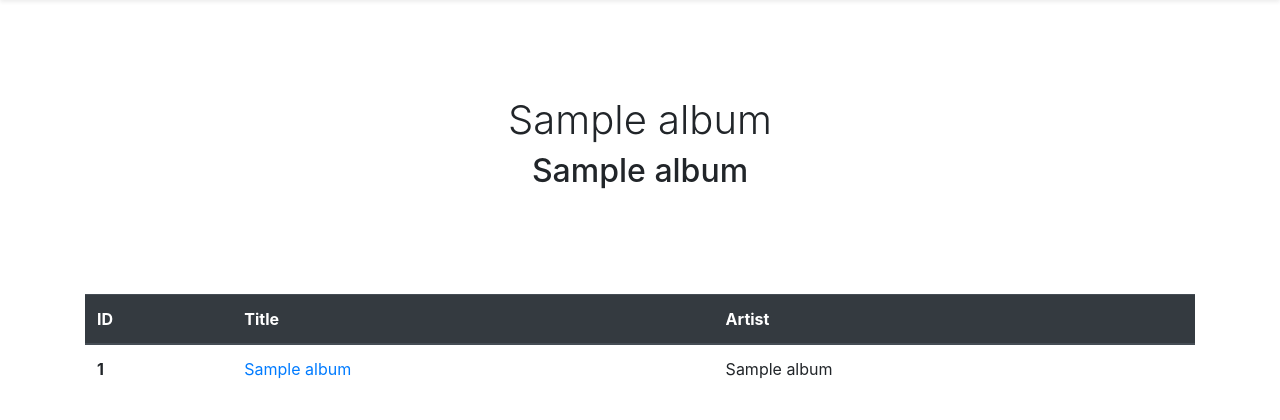
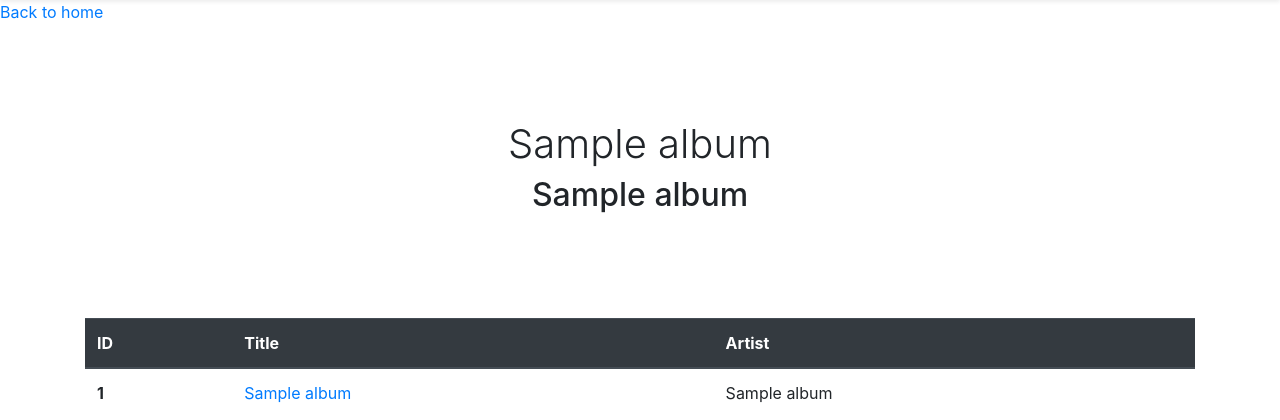
Before and after one commit to bhsuarez/vinyls, a Flask app: template app/templates/albumview2.html in a window 1280 px wide. Shown: the part 56-476 px from the top of the page. Run offline with Flask 2, Linux system fonts and the light colour scheme; the template is opened without the code that fills it: most values are stand-ins (such as "Sample title", 1, 10 or a date in 2020).

Commit message:
Update albumview2.html

```diff
--- a/app/templates/albumview2.html
+++ b/app/templates/albumview2.html
@@ -101,6 +101,7 @@
     </div>
 </header>
 <main role="main">
+  <a href="/">Back to home</a>
   {% for album in albums %}
     <section class="jumbotron text-center">
         <div class="container-md themed-container">
```
